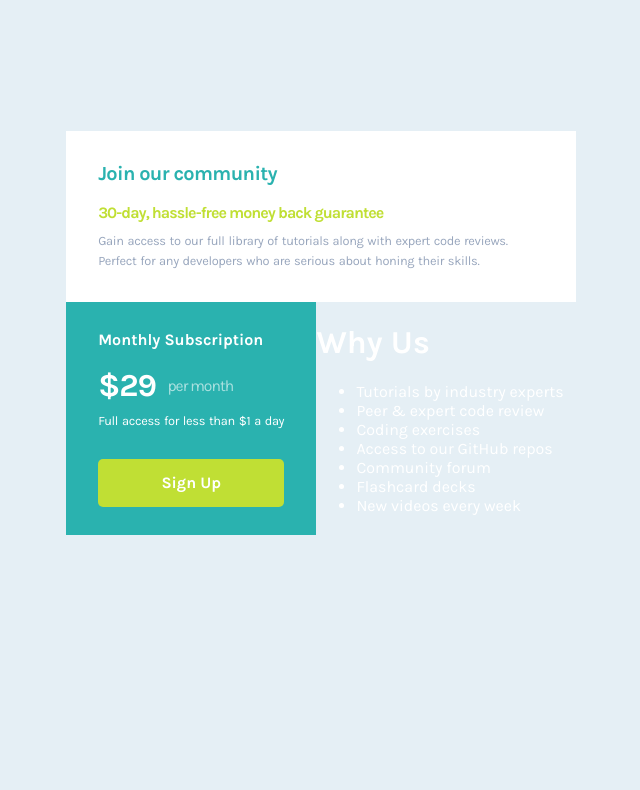
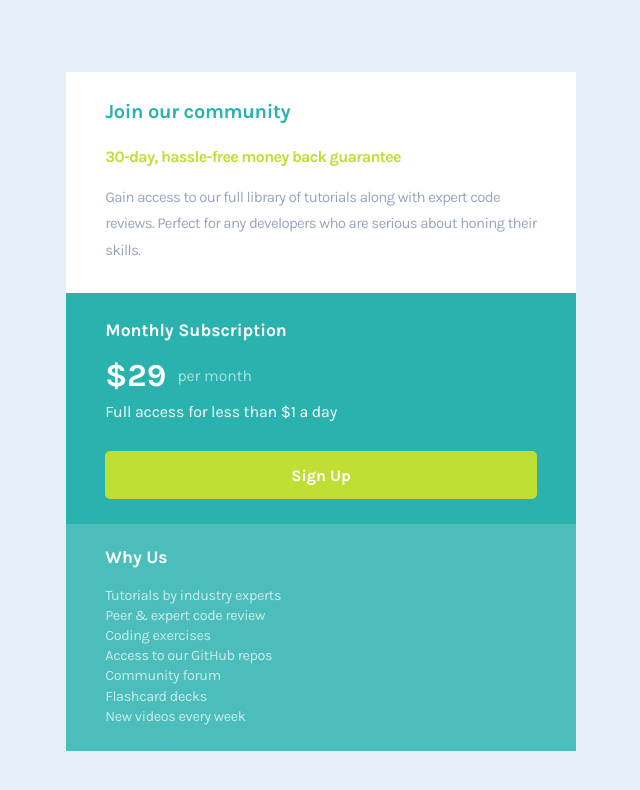
Before and after one commit to Ozolao/single-price-grid-component, a website: page app/index.html in a window 1280 px wide. Shown: the whole page, without its empty margins (319-959 px from the left). Drawn offline with nearby package versions, Linux system fonts and the light colour scheme; files that its build step writes are made by us from their sources.

Commit message:
Finish mobile why-us

```diff
--- a/app/index.html
+++ b/app/index.html
@@ -42,10 +42,10 @@
       </div>
 
 
-      <div>
-        <h1>Why Us</h1>
+      <div class="why-us">
+        <h1 class="why-us__h1">Why Us</h1>
 
-        <ul>
+        <ul class="why-us__ul">
           <li>Tutorials by industry experts</li>
           <li>Peer &amp; expert code review</li>
           <li>Coding exercises</li>
--- a/app/styles/_global.scss
+++ b/app/styles/_global.scss
@@ -26,10 +26,11 @@ button {
 }
 
 
-
+/*
 // Media Queries
 @media (min-width: 48rem) {
   body {
     padding: 8.2rem 17%;
   }
 }
+*/
--- a/app/styles/_join.scss
+++ b/app/styles/_join.scss
@@ -37,7 +37,7 @@
 }
 
 
-
+/*
 // Media Queries
 @media (min-width: 48rem) {
 
@@ -71,3 +71,4 @@
     word-spacing  : .07rem;
   }
 }
+*/
--- a/app/styles/_subscription.scss
+++ b/app/styles/_subscription.scss
@@ -5,7 +5,7 @@
 
 
 
-// Join block
+// Subscription block
 .subscription {
   padding: .9375rem 7.7%;
 
@@ -14,7 +14,7 @@
 
 
 
-// Join elements
+// Subscription elements
 .subscription__h1 {
   font-size: 1.1rem;
 }
@@ -62,6 +62,7 @@
 }
 
 
+/*
 // Media Queries
 @media (min-width: 48rem) {
 
@@ -72,35 +73,43 @@
 
 
 
-  // Join block
+  // Subscription block
   .subscription {
-    padding: 1.1rem 6.3%;
+    padding: .9375rem 7.7%;
+
+    background-color: $primary-color;
   }
 
 
 
-  // Join elements
+  // Subscription elements
   .subscription__h1 {
-    font-size        : 1rem;
-    // letter-spacing: -.04rem;
+    font-size: 1.1rem;
   }
 
 
   .subscription__h2 {
+    display      : flex;
+    align-items  : center;
     margin-top   : 1.1rem;
     margin-bottom: 1.1rem;
 
-    letter-spacing: -.06rem;
+    font-size: 2rem;
+
+    span {
+      padding-left: .7rem;
+
+      font-size  : .98rem;
+      font-weight: 400;
+      opacity    : .6;
+    }
   }
 
 
   .subscription__p {
     margin-top: -.65rem;
 
-    font-size     : .8rem;
-    line-height   : 1.6;
-    letter-spacing: -.021rem;
-    word-spacing  : .07rem;
+    letter-spacing: -.01rem;
   }
 
 
@@ -120,3 +129,4 @@
     border-radius   : .3125rem;
   }
 }
+*/
--- a/app/styles/_variables.scss
+++ b/app/styles/_variables.scss
@@ -1,8 +1,9 @@
 // Colors variables
 
 // Main colors
-$primary-color  : hsl(179, 62%, 43%);
-$secondary-color: hsl(71, 73%, 54%);
+$primary-color       : hsl(179, 62%, 43%);
+$primary-light-color : hsl(179, 47%, 52%);
+$secondary-color     : hsl(71, 73%, 54%);
 
 // Neutral colors
 $neutral-light-color: hsl(204, 43%, 93%);
--- /dev/null
+++ b/app/styles/_why-us.scss
@@ -0,0 +1,68 @@
+// Why us block
+.why-us {
+  padding: .62rem 7.7%;
+
+  background-color: $primary-light-color;
+}
+
+
+
+// Why us elements
+.why-us__h1 {
+  margin-top: .79rem;
+
+  font-size: 1.1rem;
+}
+
+
+.why-us__ul {
+  margin-top: 1.2rem;
+
+  padding-left: 0;
+
+  list-style: none;
+
+  font-size     : .9rem;
+  line-height   : 1.4;
+  letter-spacing: -.023rem;
+
+  opacity: .7;
+}
+
+
+/*
+// Media Queries
+@media (min-width: 48rem) {
+
+  // Why us block
+  .why-us {
+    padding: .62rem 7.7%;
+
+    background-color: $primary-light-color;
+  }
+
+
+
+  // Why us elements
+  .why-us__h1 {
+    margin-top: .79rem;
+
+    font-size: 1.1rem;
+  }
+
+
+  .why-us__ul {
+    margin-top: 1.2rem;
+
+    padding-left: 0;
+
+    list-style: none;
+
+    font-size     : .9rem;
+    line-height   : 1.4;
+    letter-spacing: -.023rem;
+
+    opacity: .7;
+  }
+}
+*/
--- a/app/styles/main.scss
+++ b/app/styles/main.scss
@@ -3,3 +3,4 @@
 @import "global";
 @import "join";
 @import "subscription";
+@import "why-us";
```
